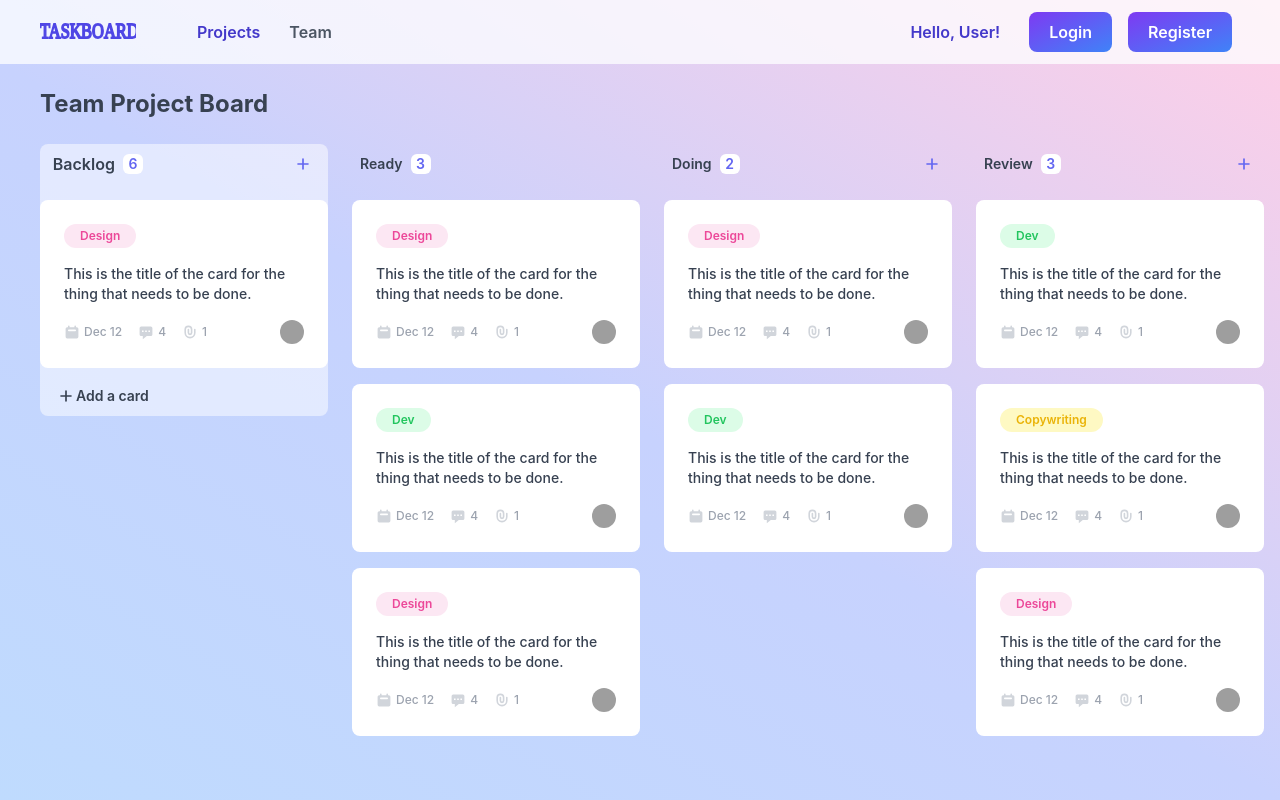
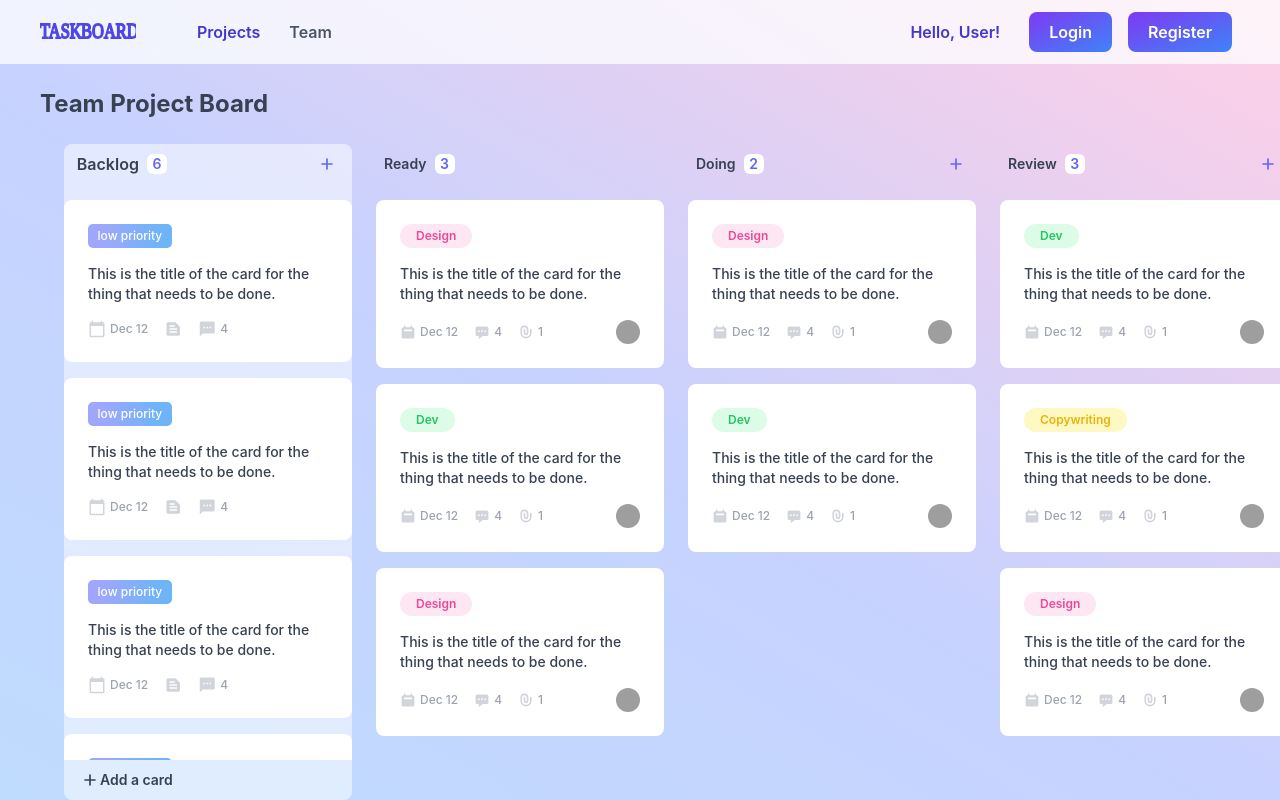
Before and after one commit to GabrielaNikolova/reactjs_taskboard_project_frontend, a React (Create React App) app: page / in a window 1280 px wide. Built offline with nearby package versions, Linux system fonts and the light colour scheme; grey boxes are pictures that could not be loaded.

Commit message:
New Component
Created Card component and updated CardsWrapper.css

```diff
--- a/public/index.html
+++ b/public/index.html
@@ -9,6 +9,7 @@
     />
 
     <link rel="manifest" href="%PUBLIC_URL%/manifest.json"/>
+    <link rel="stylesheet" href="https://fonts.googleapis.com/icon?family=Material+Icons">
     <link rel="stylesheet" href="https://cdn.jsdelivr.net/npm/bootstrap@5.2.3/dist/css/bootstrap.min.css">
     <link rel='stylesheet' href='https://cdnjs.cloudflare.com/ajax/libs/tailwindcss/2.0.1/tailwind.min.css'>
 
--- a/src/App.css
+++ b/src/App.css
@@ -28,21 +28,47 @@
     border-style: solid;
     border-color: #e5e7eb;
     --tw-shadow: 0 0 #0000;
-    --tw-ring-inset: var(--tw-empty, );
+    --tw-ring-inset: var(--tw-empty,);
     --tw-ring-offset-width: 0px;
     --tw-ring-offset-color: #fff;
     --tw-ring-color: rgba(59, 130, 246, 0.5);
     --tw-ring-offset-shadow: 0 0 #0000;
     --tw-ring-shadow: 0 0 #0000;
-    background-image: linear-gradient(to top right,var(--tw-gradient-stops));
+    background-image: linear-gradient(to top right, var(--tw-gradient-stops));
     --tw-gradient-from: #bfdbfe;
-    --tw-gradient-stops: var(--tw-gradient-from),#c7d2fe,var(--tw-gradient-to, rgba(199, 210, 254, 0));
+    --tw-gradient-stops: var(--tw-gradient-from), #c7d2fe, var(--tw-gradient-to, rgba(199, 210, 254, 0));
     --tw-gradient-to: #fbcfe8;
     display: flex;
     flex-direction: column;
     height: 100vh;
     overflow: auto;
     --tw-text-opacity: 1;
-    color: rgba(55,65,81,var(--tw-text-opacity));
+    color: rgba(55, 65, 81, var(--tw-text-opacity));
     width: 100vw;
 }
+
+
+.material-icons {
+    font-family: 'Material Icons';
+    font-weight: normal;
+    font-style: normal;
+    font-size: 18px;  /* 24px Preferred icon size */
+    display: inline-block;
+    line-height: 1;
+    text-transform: none;
+    letter-spacing: normal;
+    word-wrap: normal;
+    white-space: nowrap;
+    direction: ltr;
+
+    /* Support for all WebKit browsers. */
+    -webkit-font-smoothing: antialiased;
+    /* Support for Safari and Chrome. */
+    text-rendering: optimizeLegibility;
+
+    /* Support for Firefox. */
+    -moz-osx-font-smoothing: grayscale;
+
+    /* Support for IE. */
+    font-feature-settings: 'liga';
+}
--- /dev/null
+++ b/src/components/Card/Card.css
@@ -0,0 +1,55 @@
+.card-ticket {
+    margin-top: 1rem !important;
+    padding: 1.5rem !important;
+    --bs-bg-opacity: 1;
+    background-color: rgba(var(--bs-white-rgb), var(--bs-bg-opacity)) !important;
+    position: relative;
+    display: flex;
+    cursor: context-menu;
+    flex-direction: column;
+    align-items: flex-start;
+    border-radius: 0.5rem;
+    --tw-bg-opacity: 0.9;
+}
+
+.card-priority-low, .card-priority-medium, .card-priority-high {
+    padding-right: 0.6rem !important;
+    padding-left: 0.6rem !important;
+    display: flex;
+    height: 1.5rem;
+    align-items: center;
+    border-radius: 5px;
+    font-size: 0.75rem;
+    line-height: 1rem;
+    font-weight: 500;
+    color: white;
+}
+
+.card-priority-low{
+    background: linear-gradient(90deg, #9ea7fc 17%, #6eb4f7 83%);
+}
+
+.card-priority-medium {
+    background: linear-gradient(138.6789deg, #81d5ee 17%, #7ed492 83%);
+}
+
+.card-priority-high {
+    background: linear-gradient(138.6789deg, #c781ff 17%, #e57373 83%);
+}
+
+
+.card-footer {
+    padding: var(--bs-card-cap-padding-y) var(--bs-card-cap-padding-x);
+    background-color: var(--bs-card-cap-bg);
+    border-top: var(--bs-card-border-width) solid var(--bs-card-border-color);
+    margin-top: 1rem !important;
+    display: flex;
+    width: 100%;
+    align-items: center;
+    font-size: 0.75rem;
+    line-height: 1rem;
+    font-weight: 500;
+    --tw-text-opacity: 1;
+    color: rgb(156 163 175 / var(--tw-text-opacity));
+    border-radius: 0 0 var(--bs-card-inner-border-radius) var(--bs-card-inner-border-radius);
+}
--- /dev/null
+++ b/src/components/Card/Card.js
@@ -0,0 +1,33 @@
+import './Card.css';
+
+function Card() {
+    return (
+        <div className="card-ticket bg-opacity-90 group hover:bg-opacity-100" draggable="true">
+            <header className="card-header flex items-center">
+                    <span>
+                <h3 className="card-priority-low">low priority</h3></span>
+                <button
+                    className="absolute top-0 right-0 flex items-center justify-center hidden w-5 h-5 mt-3 mr-2 text-gray-500 rounded hover:bg-gray-200 hover:text-gray-700 group-hover:flex">
+                    <span className="material-icons">edit</span>
+                </button>
+            </header>
+            <h4 className="card-title mt-3 text-sm font-medium">This is the title of the card for the thing
+                that needs to be done.</h4>
+            <footer className="card-footer">
+                <div className="due-date flex items-center">
+                    <span className="material-icons text-gray-300 fill-current">calendar_today</span>
+                    <span className="ml-1 leading-none">Dec 12</span>
+                </div>
+                <div className="description relative flex items-center ml-4">
+                    <span className="material-icons text-gray-300 fill-current">text_snippet</span>
+                </div>
+                <div className="comments-counter relative flex items-center ml-4">
+                    <span className="material-icons text-gray-300">textsms</span>
+                    <span className="ml-1 leading-none">4</span>
+                </div>
+            </footer>
+        </div>
+    );
+}
+
+export default Card;
--- a/src/components/CardsWrapper/CardsWrapper.css
+++ b/src/components/CardsWrapper/CardsWrapper.css
@@ -1,13 +1,17 @@
 .card-wrapper {
-    flex-shrink: 0 !important;
-    display: flex;
-    width: 18rem;
-    height: fit-content;
-    flex-direction: column;
     background-color: rgba(255, 255, 255, var(--tw-bg-opacity));
     --tw-bg-opacity: 0.5;
     border-radius: .5rem;
+    flex-shrink: 0!important;
+    display: flex;
+    width: 18rem;
+    flex-direction: column;
+    --tw-space-x-reverse: 0;
+    margin-right: calc(1.5rem * var(--tw-space-x-reverse));
+    margin-left: calc(1.5rem * calc(1 - var(--tw-space-x-reverse)));
+
 }
+
 
 .card-wrapper-header {
     flex-shrink: 0 !important;
@@ -18,12 +22,12 @@
     align-items: center;
 }
 
-.card-wrapper-footer, .add-card-composer {
-    flex-shrink: 0 !important;
-    padding: 0.5rem;
+.cards-container{
+    overflow: auto!important;
+    overflow-y: scroll;
+    padding-bottom: .5rem!important;
     display: flex;
-    height: 2.5rem;
-    align-items: center;
+    flex-direction: column;
 }
 
 .card-wrapper-title {
@@ -58,7 +62,6 @@
     color: rgb(99 102 241 / var(--tw-text-opacity));
 }
 
-
 .add-card-button {
     font-family: inherit;
     font-size: 100%;
@@ -77,3 +80,13 @@
     justify-content: center;
     cursor: none;
 }
+
+
+.card-wrapper-footer, .add-card-composer {
+    flex-shrink: 0 !important;
+    padding: 0.5rem;
+    display: flex;
+    height: 2.5rem;
+    align-items: center;
+    justify-items: center;
+}
--- a/src/components/CardsWrapper/CardsWrapper.js
+++ b/src/components/CardsWrapper/CardsWrapper.js
@@ -1,4 +1,5 @@
 import './CardsWrapper.css';
+import Card from "../Card/Card";
 
 function CardsWrapper() {
     return (
@@ -15,56 +16,13 @@ function CardsWrapper() {
                     </svg>
                 </button>
             </header>
-            <div className="flex flex-col pb-2 overflow-auto">
-                <div
-                    className="relative flex flex-col items-start p-4 mt-3 bg-white rounded-lg cursor-pointer bg-opacity-90 group hover:bg-opacity-100"
-                    draggable="true">
-                    <button
-                        className="absolute top-0 right-0 flex items-center justify-center hidden w-5 h-5 mt-3 mr-2 text-gray-500 rounded hover:bg-gray-200 hover:text-gray-700 group-hover:flex">
-                        <svg className="w-4 h-4 fill-current" xmlns="http://www.w3.org/2000/svg"
-                             viewBox="0 0 20 20" fill="currentColor">
-                            <path
-                                d="M10 6a2 2 0 110-4 2 2 0 010 4zM10 12a2 2 0 110-4 2 2 0 010 4zM10 18a2 2 0 110-4 2 2 0 010 4z"/>
-                        </svg>
-                    </button>
-                    <span
-                        className="flex items-center h-6 px-3 text-xs font-semibold text-pink-500 bg-pink-100 rounded-full">Design</span>
-                    <h4 className="mt-3 text-sm font-medium">This is the title of the card for the thing
-                        that needs to be done.</h4>
-                    <div className="flex items-center w-full mt-3 text-xs font-medium text-gray-400">
-                        <div className="flex items-center">
-                            <svg className="w-4 h-4 text-gray-300 fill-current"
-                                 xmlns="http://www.w3.org/2000/svg" viewBox="0 0 20 20" fill="currentColor">
-                                <path fillRule="evenodd"
-                                      d="M6 2a1 1 0 00-1 1v1H4a2 2 0 00-2 2v10a2 2 0 002 2h12a2 2 0 002-2V6a2 2 0 00-2-2h-1V3a1 1 0 10-2 0v1H7V3a1 1 0 00-1-1zm0 5a1 1 0 000 2h8a1 1 0 100-2H6z"
-                                      clipRule="evenodd"/>
-                            </svg>
-                            <span className="ml-1 leading-none">Dec 12</span>
-                        </div>
-                        <div className="relative flex items-center ml-4">
-                            <svg className="relative w-4 h-4 text-gray-300 fill-current"
-                                 xmlns="http://www.w3.org/2000/svg" viewBox="0 0 20 20" fill="currentColor">
-                                <path fillRule="evenodd"
-                                      d="M18 5v8a2 2 0 01-2 2h-5l-5 4v-4H4a2 2 0 01-2-2V5a2 2 0 012-2h12a2 2 0 012 2zM7 8H5v2h2V8zm2 0h2v2H9V8zm6 0h-2v2h2V8z"
-                                      clipRule="evenodd"/>
-                            </svg>
-                            <span className="ml-1 leading-none">4</span>
-                        </div>
-                        <div className="flex items-center ml-4">
-                            <svg className="w-4 h-4 text-gray-300 fill-current"
-                                 xmlns="http://www.w3.org/2000/svg" viewBox="0 0 20 20" fill="currentColor">
-                                <path fillRule="evenodd"
-                                      d="M8 4a3 3 0 00-3 3v4a5 5 0 0010 0V7a1 1 0 112 0v4a7 7 0 11-14 0V7a5 5 0 0110 0v4a3 3 0 11-6 0V7a1 1 0 012 0v4a1 1 0 102 0V7a3 3 0 00-3-3z"
-                                      clipRule="evenodd"/>
-                            </svg>
-                            <span className="ml-1 leading-none">1</span>
-                        </div>
-                        <img className="w-6 h-6 ml-auto rounded-full"
-                             src='https://randomuser.me/api/portraits/women/26.jpg' alt=""/>
-                    </div>
-                </div>
+            <div className="cards-container">
+            <Card/>
+            <Card/>
+            <Card/>
+            <Card/>
+            <Card/>
             </div>
-
             <footer className="card-wrapper-footer">
                 <a className="add-card-composer text-sm font-semibold" href="#">
                     <svg className="w-5 h-5" fill="none" viewBox="0 0 24 24" stroke="currentColor">
@@ -74,10 +32,7 @@ function CardsWrapper() {
                     <span className="js-add-a-card">Add a card</span>
                 </a>
             </footer>
-
         </div>
-
-
     )
 }
 
--- a/src/index.css
+++ b/src/index.css
@@ -3,6 +3,7 @@
 @import "components/Header/Header.css";
 @import "components/Navbar/Navbar.css";
 @import "components/CardsWrapper/CardsWrapper.css";
+@import "components/Card/Card.css";
 @tailwind base;
 @tailwind components;
 @tailwind utilities;
```
